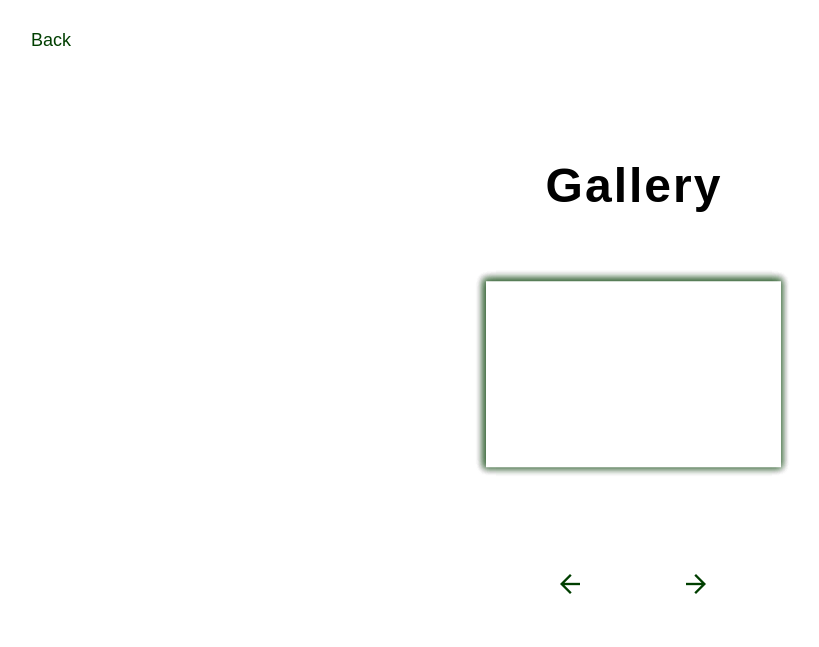
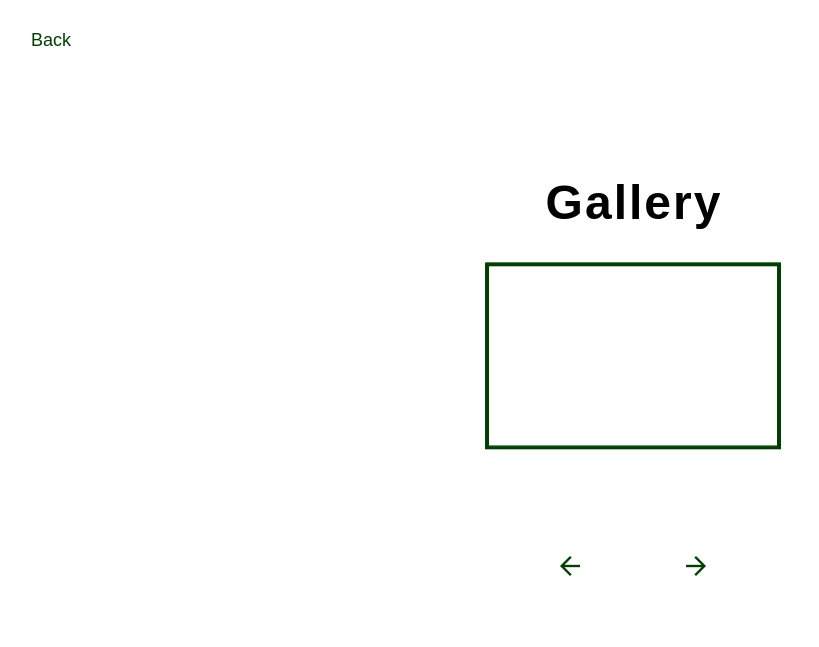
Before and after one commit to zachdyszelwcu/csc468project, a website: page frontend/camera.html in a window 1280 px wide. Shown: the whole page, without its empty margins (7-826 px from the left). Drawn offline with nearby package versions, Linux system fonts and the light colour scheme; no server answers.

Commit message:
Update style.css

```diff
--- a/frontend/style.css
+++ b/frontend/style.css
@@ -15,6 +15,7 @@
 .gallery-title {
     font-size: 3rem;
     margin: 0 0 10px 0;
+    margin-bottom: -25px;
 }
 
 
@@ -188,7 +189,7 @@
   height: 120px;
   left: 10px;
   top: 10px;
-  box-shadow: 0 0 5px 1px rgba(0,63,0,0.25);
+  border: 2px solid #003f00;
   line-height: 116px;
   font-size: 80px;
   font-weight: bold;
```
